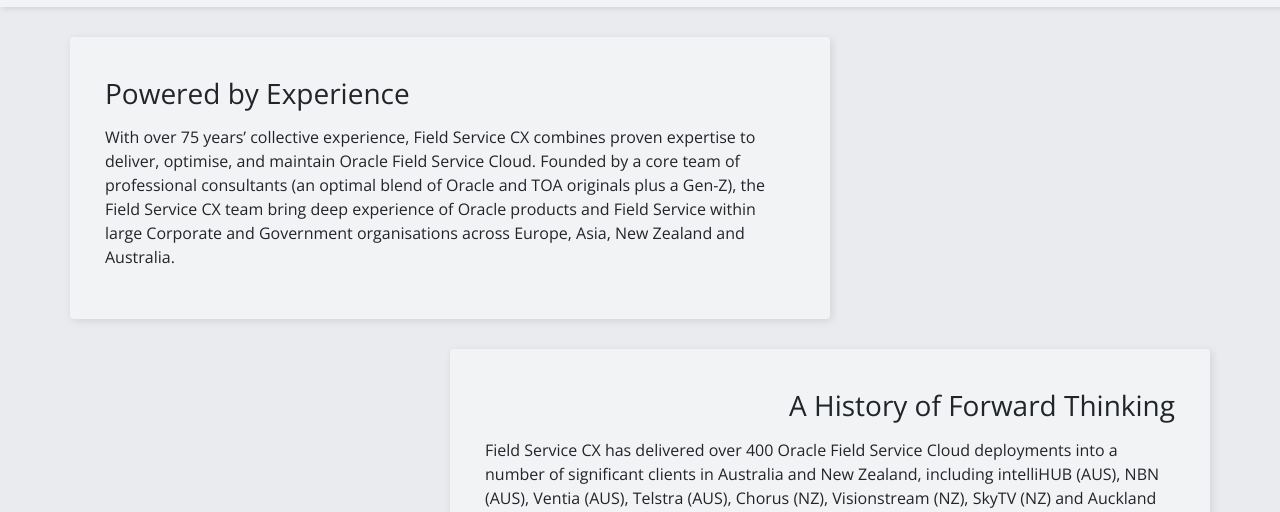
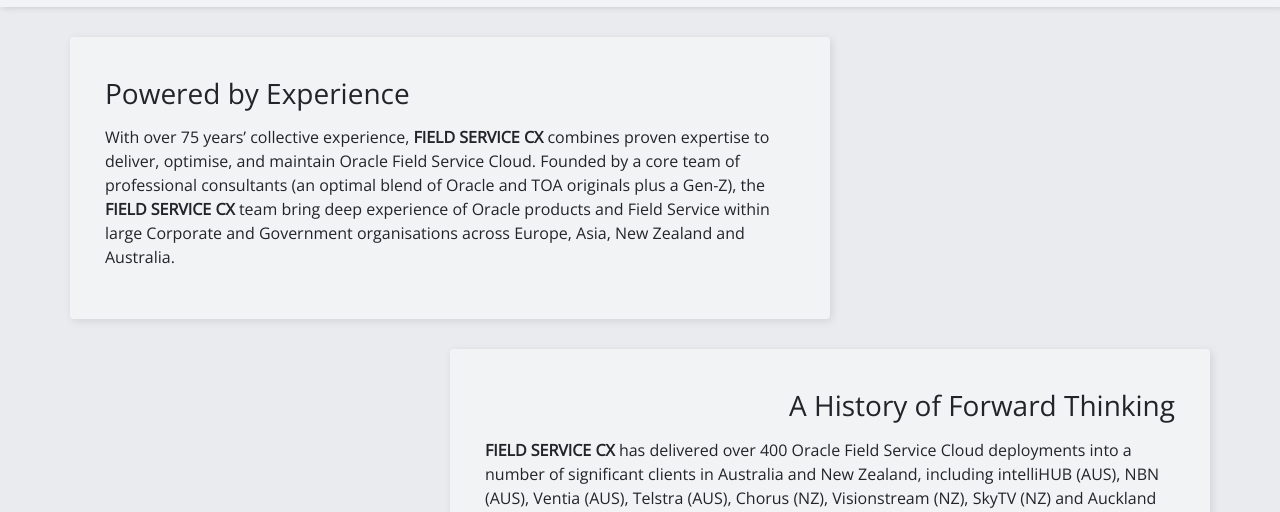
Before and after one commit to levipatel/fieldservicecx, a plain HTML site: page index.html in a window 1280 px wide. Shown: the part 288-800 px from the top of the page. Drawn offline with nearby package versions, Linux system fonts and the light colour scheme.

Commit message:
Made company name bold and all caps

```diff
--- a/index.html
+++ b/index.html
@@ -41,13 +41,13 @@
 			<div class="row">
 				<div class="col-12 col-md-8 text-section">
 					<h3>Powered by Experience</h3>
-					<p>With over 75 years’ collective experience, Field Service CX combines proven expertise to deliver, optimise, and maintain Oracle Field Service Cloud.  Founded by a core team of professional consultants (an optimal blend of Oracle and TOA originals plus a Gen-Z), the Field Service CX team bring deep experience of Oracle products and Field Service within large Corporate and Government organisations across Europe, Asia, New Zealand and Australia.</p>
+					<p>With over 75 years’ collective experience, <b>FIELD SERVICE CX</b> combines proven expertise to deliver, optimise, and maintain Oracle Field Service Cloud.  Founded by a core team of professional consultants (an optimal blend of Oracle and TOA originals plus a Gen-Z), the <b>FIELD SERVICE CX</b> team bring deep experience of Oracle products and Field Service within large Corporate and Government organisations across Europe, Asia, New Zealand and Australia.</p>
 				</div>
 			</div>
 			<div class="row justify-content-end">
 				<div class="col-12 col-md-8 text-section">
 					<h3 class="text-md-right">A History of Forward Thinking</h3>
-					<p>Field Service CX has delivered over 400 Oracle Field Service Cloud deployments into a number of significant clients in Australia and New Zealand, including intelliHUB (AUS), NBN (AUS), Ventia (AUS), Telstra (AUS), Chorus (NZ), Visionstream (NZ), SkyTV (NZ) and Auckland District Health Board (NZ).</p>
+					<p><b>FIELD SERVICE CX</b> has delivered over 400 Oracle Field Service Cloud deployments into a number of significant clients in Australia and New Zealand, including intelliHUB (AUS), NBN (AUS), Ventia (AUS), Telstra (AUS), Chorus (NZ), Visionstream (NZ), SkyTV (NZ) and Auckland District Health Board (NZ).</p>
 				</div>
 			</div>
 			<div class="row">
```
